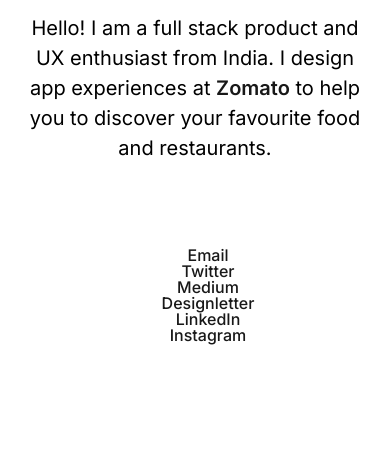
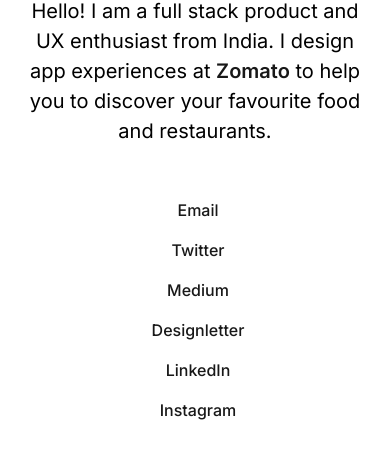
Before and after one commit to realvjy/aakarshna.github.io, a Gatsby site: page / in a window 390 px wide. Shown: the part 502-960 px from the top of the page. Built offline with nearby package versions, Linux system fonts and the light colour scheme; Gatsby itself is replaced by a stand-in of ours.

Commit message:
fix mobile

```diff
--- a/src/components/layout.scss
+++ b/src/components/layout.scss
@@ -226,12 +226,19 @@ $widescreen: 71.25rem; // 1140px
 }
 
 .info{
+  @media (max-width: $mobile-landscape){
+      margin-top: 80px;
+  }
   .ak-info{
     height: 100vh;
     text-align: center;
     display: flex;
     align-items: center;
     vertical-align: middle;
+    @media (max-width: $mobile-landscape){
+        vertical-align: top;
+        height: auto;
+    }
     .logomark{
       img{
         border-radius: 50%;
@@ -265,6 +272,10 @@ $widescreen: 71.25rem; // 1140px
       align-items: center;
       text-align: center;
       justify-content: center;
+      @media (max-width: $mobile-landscape){
+          margin-top: 20px;
+          margin-bottom: 100px;
+      }
       p{
         font-size: 16px;
       }
@@ -283,6 +294,9 @@ $widescreen: 71.25rem; // 1140px
           list-style: none;
       		position: relative;
       		padding: 0 0 0 20px;
+          @media (max-width: $mobile-landscape){
+              padding: 12px 0;
+          }
           &::before {
       			content: "";
       			position: absolute;
@@ -298,6 +312,7 @@ $widescreen: 71.25rem; // 1140px
             }
       		}
           &:first-child{
+            padding-left: 0;
             &::before {
         			content: "";
         			position: absolute;
```
